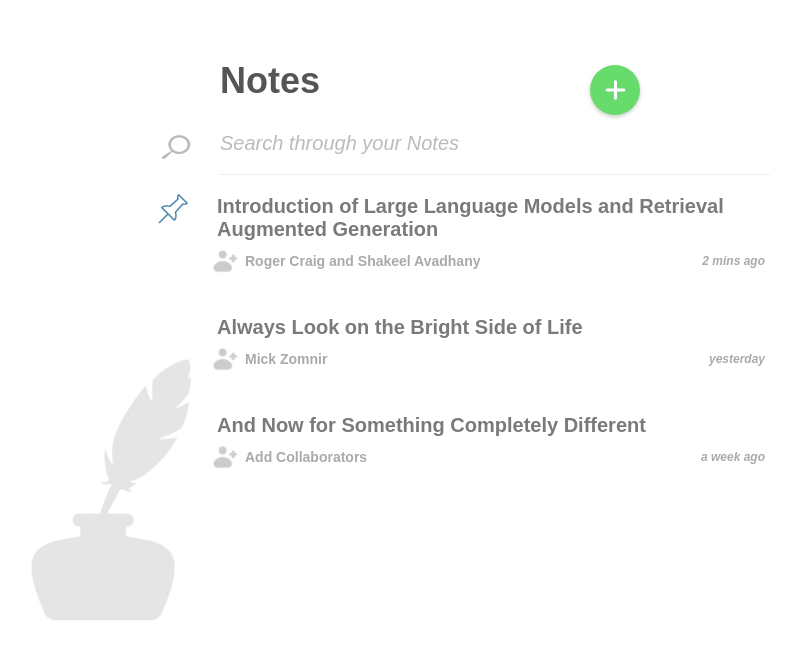
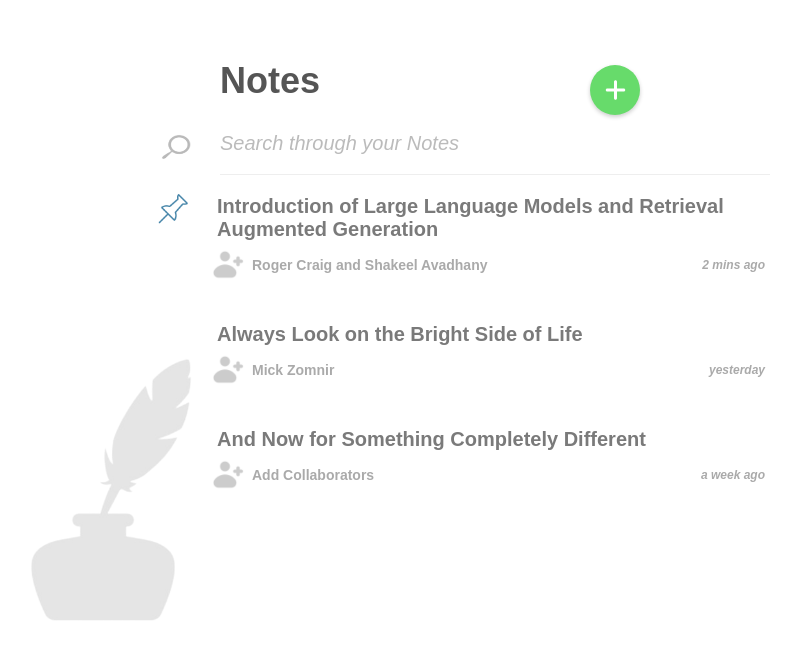
Before and after one commit to huss10/TechnicalAssessment, a React (Create React App) app: page / in a window 1280 px wide. Shown: the top 658 px of the page, without its empty margins (120-921 px from the left). Built offline with nearby package versions, Linux system fonts and the light colour scheme.

Commit message:
fourth commit

```diff
--- a/src/index.css
+++ b/src/index.css
@@ -135,8 +135,8 @@ main {
 
 .add-icon { /* Add Collaborator icon */
   display: inline-block;
-  width: 30px;
-  height: 30px;
+  width: 37px;
+  height: 37px;
   background: url('addicon.PNG') no-repeat center center;
   background-size: contain;
   margin-right: -10px;
```
